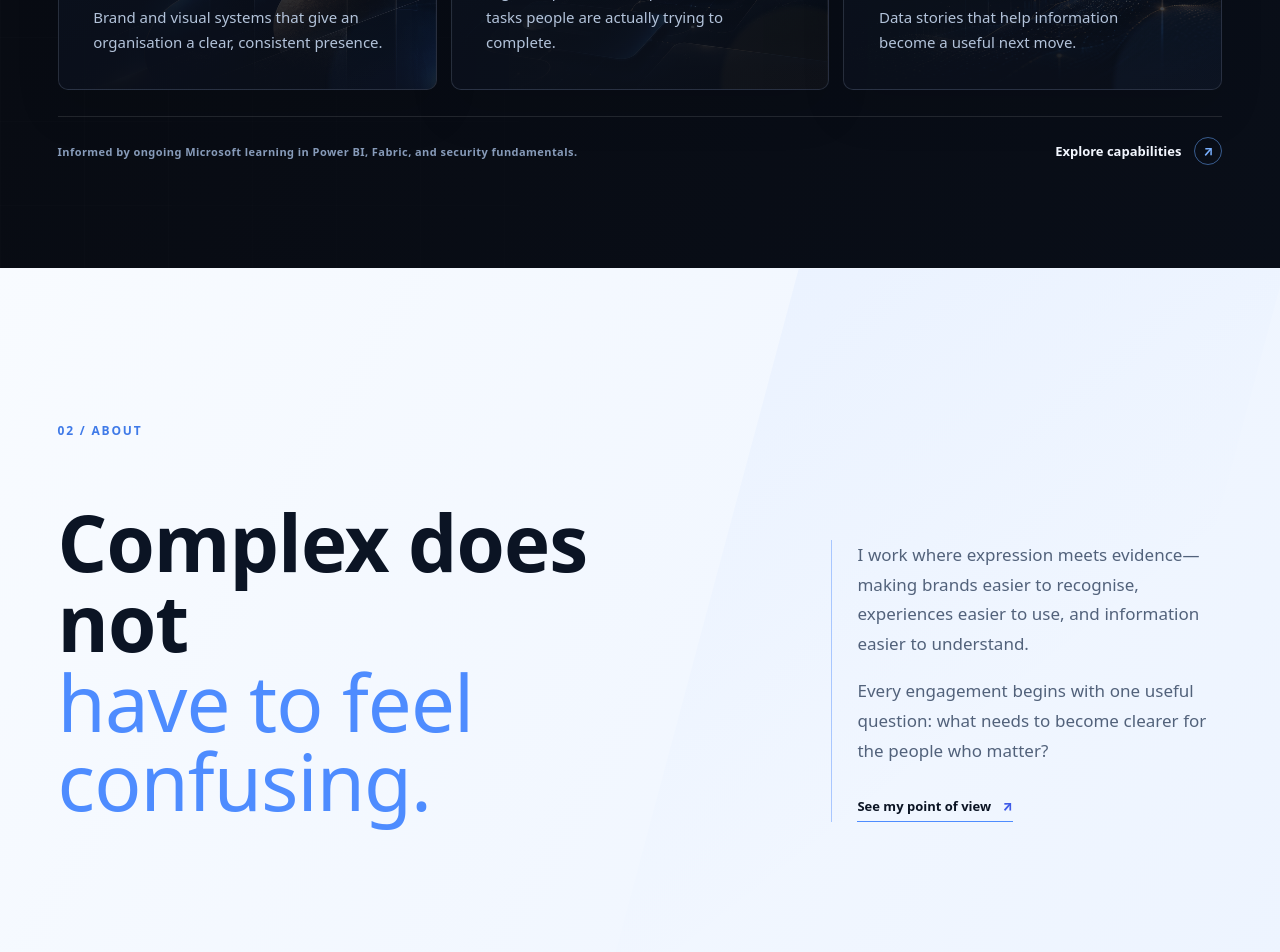
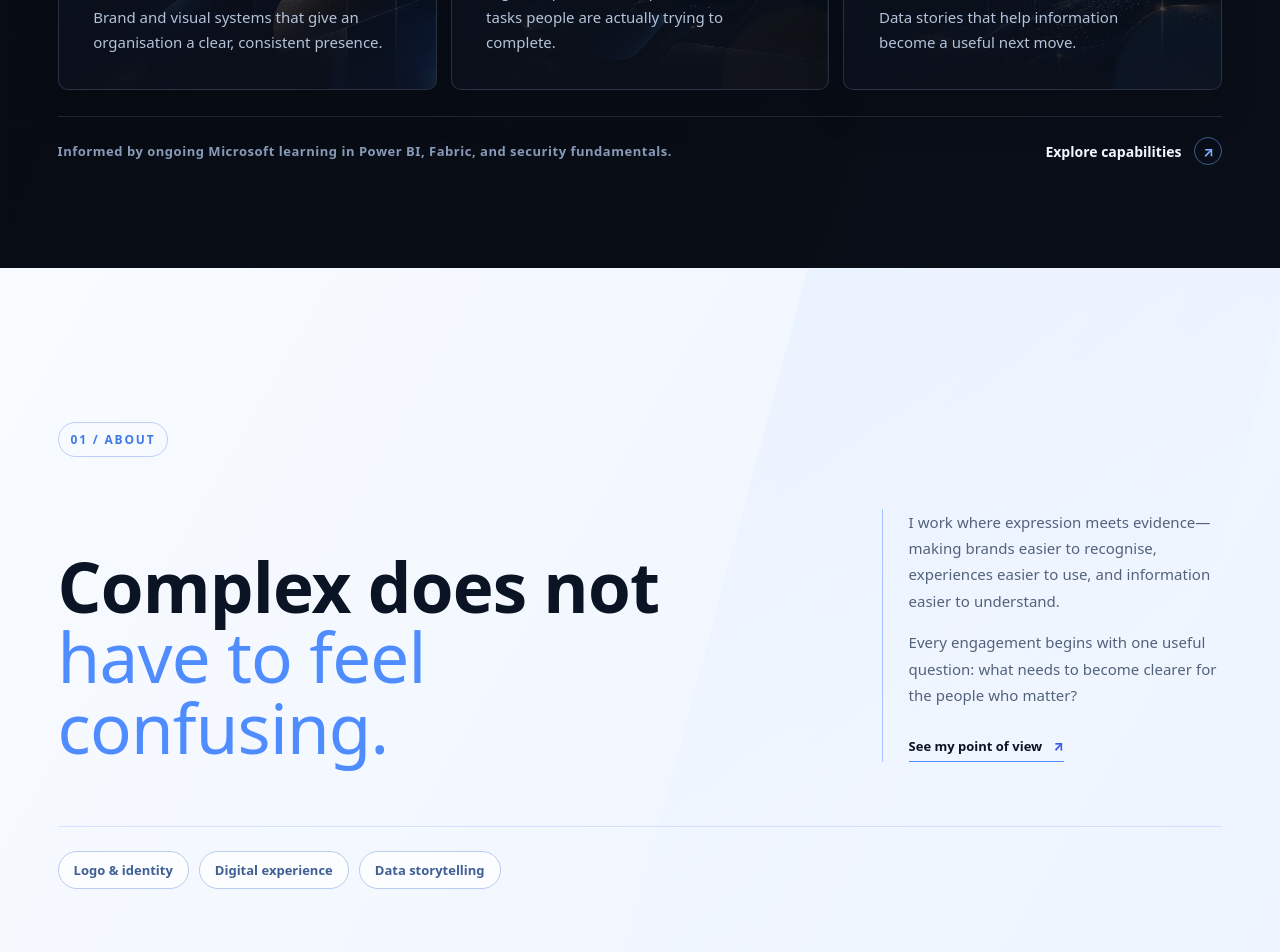
Before and after one commit to AlfredTQ/alfred-personal-website, a Next.js app: page / in a window 1280 px wide. Shown: the part 1520-2472 px from the top of the page. Built offline with nearby package versions, Linux system fonts and the light colour scheme; no server answers.

Commit message:
Align home sections with inner pages
Renumber sections consistently, fix About headline wrapping, unify section labels and width, add specialism chips, raise small text sizes.

```diff
--- a/app/contact/page.tsx
+++ b/app/contact/page.tsx
@@ -4,5 +4,5 @@ import { PageFrame } from '@/components/page-frame';
 import { Reveal } from '@/components/live-experience';
 
 export default function ContactPage() {
-  return <PageFrame><PageHero theme="contact-route-hero" label="06 / Let’s connect" title={<>Have a challenge<br /><em>worth clarifying?</em></>} lede="Tell me where you want to go. We can begin with the brand, the digital experience, the data, or simply the part that feels unclear." actions={<a className="route-email" href="mailto:alfredtackiequaye@gmail.com">alfredtackiequaye@gmail.com ↗</a>} aside={<ContactPanel />} /><section className="contact-expectations"><div className="shell"><p className="section-label">What happens next</p><div className="expectation-grid"><p>01 <span>You share the context</span></p><p>02 <span>We identify the clearest first move</span></p><p>03 <span>We decide whether there is a good fit</span></p></div></div></section></PageFrame>;
+  return <PageFrame><PageHero theme="contact-route-hero" label="05 / Let’s connect" title={<>Have a challenge<br /><em>worth clarifying?</em></>} lede="Tell me where you want to go. We can begin with the brand, the digital experience, the data, or simply the part that feels unclear." actions={<a className="route-email" href="mailto:alfredtackiequaye@gmail.com">alfredtackiequaye@gmail.com ↗</a>} aside={<ContactPanel />} /><section className="contact-expectations"><div className="shell"><p className="section-label">What happens next</p><div className="expectation-grid"><p>01 <span>You share the context</span></p><p>02 <span>We identify the clearest first move</span></p><p>03 <span>We decide whether there is a good fit</span></p></div></div></section></PageFrame>;
 }
--- a/app/credentials/page.tsx
+++ b/app/credentials/page.tsx
@@ -3,5 +3,5 @@ import { Reveal } from '@/components/live-experience';
 import { credentials } from '@/lib/content';
 
 export default function CredentialsPage() {
-  return <PageFrame><section className="credentials-route-hero"><div className="shell credentials-layout"><Reveal><p className="section-label">05 / Credentials</p><h1>Credentials that<br /><em>support the work.</em></h1><p className="credentials-copy">Microsoft credential details have been supplied by Alfred. Official verification links can be added when available.</p></Reveal><div className="credentials-list">{credentials.map(([code, title, date]) => <Reveal key={code}><article><div className="microsoft" aria-hidden="true"><i /><i /><i /><i /></div><div><span>{code}</span><h2>{title}</h2><p>Date provided: {date}</p></div><small>Verification pending</small></article></Reveal>)}</div></div></section><section className="learning-panel"><div className="shell page-copy-grid"><Reveal><p className="section-label">Why it matters</p><h2>Good design needs<br /><em>good evidence.</em></h2></Reveal><Reveal><div><p>Analytics and security awareness make it easier to ask better questions, recognise constraints, and design experiences that work in the real world.</p><p>Credentials are not a substitute for thoughtful delivery. They are one part of a practice that keeps learning connected to useful work.</p></div></Reveal></div></section></PageFrame>;
+  return <PageFrame><section className="credentials-route-hero"><div className="shell credentials-layout"><Reveal><p className="section-label">04 / Credentials</p><h1>Credentials that<br /><em>support the work.</em></h1><p className="credentials-copy">Microsoft credential details have been supplied by Alfred. Official verification links can be added when available.</p></Reveal><div className="credentials-list">{credentials.map(([code, title, date]) => <Reveal key={code}><article><div className="microsoft" aria-hidden="true"><i /><i /><i /><i /></div><div><span>{code}</span><h2>{title}</h2><p>Date provided: {date}</p></div><small>Verification pending</small></article></Reveal>)}</div></div></section><section className="learning-panel"><div className="shell page-copy-grid"><Reveal><p className="section-label">Why it matters</p><h2>Good design needs<br /><em>good evidence.</em></h2></Reveal><Reveal><div><p>Analytics and security awareness make it easier to ask better questions, recognise constraints, and design experiences that work in the real world.</p><p>Credentials are not a substitute for thoughtful delivery. They are one part of a practice that keeps learning connected to useful work.</p></div></Reveal></div></section></PageFrame>;
 }
--- a/app/page.tsx
+++ b/app/page.tsx
@@ -12,11 +12,11 @@ export default function Home() {
       <HeroMotion><SiteHeader variant="hero-site-header" /><div className="hero-copy"><p className="eyebrow"><span />Brand design · UI/UX · Data storytelling</p><h1>Design clarity<br />that moves<br /><em>work forward.</em></h1><p className="lede">I help ambitious organisations turn complex ideas into clear brands, useful digital experiences, and decision-ready data stories.</p><div className="hero-actions"><Link href="/services" className="text-action">Explore capabilities <span>↓</span></Link></div></div><Link href="/contact" className="hero-contact-disc">Start a<br />conversation <span>↗</span></Link>
       <figure className="reference-hero-media"><Image className="hero-ambient" src="/images/hero-editorial-studio.png" alt="Warm editorial studio atmosphere" fill priority sizes="100vw" /><span className="hero-name-layer" aria-hidden="true">ALFRED</span><Image className="hero-person" src="/images/alfred-hero-shoulders.png" alt="Alfred Tackie-Quaye, Creative Designer and Data Analyst" fill priority sizes="(max-width: 800px) 100vw, 58vw" /><div className="hero-people" aria-label="Available for selected collaborations"><span>Available for projects</span><b>Open</b></div><div className="hero-card hero-card-design"><span>Brand &amp; visual systems</span><strong>Make the right idea recognisable</strong><i>↗</i></div><div className="hero-card hero-card-experience"><span>Digital experience</span><strong>Make the next step easier</strong><i>↗</i></div><div className="hero-card hero-card-insight"><b>03</b><span>Make the signal in your data easier to act on.</span></div><figcaption><span>Alfred Tackie-Quaye</span><span>Based in Ghana · Available worldwide</span></figcaption></figure>
     </HeroMotion></div>
-    <section className="client-proof" aria-labelledby="proof-title"><div className="shell"><div className="proof-intro"><p className="section-label">01 / What I help clarify</p><h2 id="proof-title">Make it easier to<br /><em>recognise, use, and act on.</em></h2><p>Good work should do more than look polished. It should help the right people understand the message, move through the experience, and make the next decision with confidence.</p></div><div className="proof-grid"><article><span>01</span><i className="proof-art" aria-hidden="true" /><h3>Make it recognisable.</h3><p>Brand and visual systems that give an organisation a clear, consistent presence.</p></article><article><span>02</span><i className="proof-art" aria-hidden="true" /><h3>Make it easier to use.</h3><p>Digital experiences shaped around the tasks people are actually trying to complete.</p></article><article><span>03</span><i className="proof-art" aria-hidden="true" /><h3>Make it easier to act on.</h3><p>Data stories that help information become a useful next move.</p></article></div><div className="proof-footer"><p className="proof-note">Informed by ongoing Microsoft learning in Power BI, Fabric, and security fundamentals.</p><Link href="/services" className="proof-action">Explore capabilities <span>↗</span></Link></div></div></section>
-    <section className="section intro" id="about"><div className="shell"><p className="section-label">02 / About</p><Reveal className="intro-grid"><h2>Complex does not<br /><em>have to feel confusing.</em></h2><div><p>I work where expression meets evidence—making brands easier to recognise, experiences easier to use, and information easier to understand.</p><p>Every engagement begins with one useful question: what needs to become clearer for the people who matter?</p><Link href="/about" className="text-action">See my point of view <span>↗</span></Link></div></Reveal></div></section>
-    <section className="section capability-section" id="capabilities"><div className="shell"><div className="section-top"><div><p className="section-label">03 / Capabilities</p><h2>One practice.<br /><em>Four ways to create clarity.</em></h2></div><p>Choose one discipline or combine them. The goal is the same: make the message, journey, or decision easier to move on.</p></div><div className="service-grid">{services.map((service) => <article className="service-card" key={service.number}><div><span>{service.number}</span><i>↗</i></div><h3>{service.title}</h3><p>{service.description}</p><small>{service.tag}</small></article>)}</div></div></section>
-    <section className="work-section" id="work"><div className="shell work-intro"><p className="section-label">04 / Selected work</p><p className="work-index">01 — 02 — 03</p><h2>Work is more useful<br /><em>when the outcome is clear.</em></h2><div><p>These concept studies show how I approach a brief—from a clearer identity, to a more useful journey, to information people can act on.</p><p className="work-status">Concept studies · Real case studies coming next</p><Link className="work-cta" href="#contact">Start with the challenge, not the portfolio <span>↗</span></Link></div></div><ConceptStudyGrid /></section>
-    <section className="section credentials-section" id="credentials"><div className="shell credentials-layout"><div><p className="section-label">05 / Credentials</p><h2>Credentials that<br /><em>support the work.</em></h2><p className="credentials-copy">Microsoft credential details have been supplied by Alfred. Official verification links can be added when available.</p></div><div className="credentials-list">{credentials.map(([code, title, date]) => <article key={code}><div className="microsoft" aria-hidden="true"><i /><i /><i /><i /></div><div><span>{code}</span><h3>{title}</h3><p>Date provided: {date}</p></div><small>Verification pending</small></article>)}</div></div></section>
-    <section className="contact-section" id="contact"><div className="shell contact-layout"><div className="contact-copy"><p className="section-label">06 / Let’s make it useful</p><h2>Have a challenge<br /><em>worth clarifying?</em></h2><p>Whether you need a clearer identity, a more useful digital experience, or a better way to see the data, I’d be glad to hear what is next.</p><a href="mailto:alfredtackiequaye@gmail.com">alfredtackiequaye@gmail.com <span>↗</span></a></div><ContactPanel /></div></section>
+    <section className="client-proof" aria-labelledby="proof-title"><div className="shell"><div className="proof-intro"><p className="section-label">What I help clarify</p><h2 id="proof-title">Make it easier to<br /><em>recognise, use, and act on.</em></h2><p>Good work should do more than look polished. It should help the right people understand the message, move through the experience, and make the next decision with confidence.</p></div><div className="proof-grid"><article><span>01</span><i className="proof-art" aria-hidden="true" /><h3>Make it recognisable.</h3><p>Brand and visual systems that give an organisation a clear, consistent presence.</p></article><article><span>02</span><i className="proof-art" aria-hidden="true" /><h3>Make it easier to use.</h3><p>Digital experiences shaped around the tasks people are actually trying to complete.</p></article><article><span>03</span><i className="proof-art" aria-hidden="true" /><h3>Make it easier to act on.</h3><p>Data stories that help information become a useful next move.</p></article></div><div className="proof-footer"><p className="proof-note">Informed by ongoing Microsoft learning in Power BI, Fabric, and security fundamentals.</p><Link href="/services" className="proof-action">Explore capabilities <span>↗</span></Link></div></div></section>
+    <section className="section intro" id="about"><div className="shell"><p className="section-label">01 / About</p><Reveal className="intro-grid"><h2>Complex does not<br /><em>have to feel confusing.</em></h2><div><p>I work where expression meets evidence—making brands easier to recognise, experiences easier to use, and information easier to understand.</p><p>Every engagement begins with one useful question: what needs to become clearer for the people who matter?</p><Link href="/about" className="text-action">See my point of view <span>↗</span></Link></div></Reveal><Reveal className="intro-specialisms"><span>Logo &amp; identity</span><span>Digital experience</span><span>Data storytelling</span></Reveal></div></section>
+    <section className="section capability-section" id="capabilities"><div className="shell"><div className="section-top"><div><p className="section-label">02 / Capabilities</p><h2>One practice.<br /><em>Four ways to create clarity.</em></h2></div><p>Choose one discipline or combine them. The goal is the same: make the message, journey, or decision easier to move on.</p></div><div className="service-grid">{services.map((service) => <article className="service-card" key={service.number}><div><span>{service.number}</span><i>↗</i></div><h3>{service.title}</h3><p>{service.description}</p><small>{service.tag}</small></article>)}</div></div></section>
+    <section className="work-section" id="work"><div className="shell work-intro"><p className="section-label">03 / Selected work</p><p className="work-index">01 — 02 — 03</p><h2>Work is more useful<br /><em>when the outcome is clear.</em></h2><div><p>These concept studies show how I approach a brief—from a clearer identity, to a more useful journey, to information people can act on.</p><p className="work-status">Concept studies · Real case studies coming next</p><Link className="work-cta" href="#contact">Start with the challenge, not the portfolio <span>↗</span></Link></div></div><ConceptStudyGrid /></section>
+    <section className="section credentials-section" id="credentials"><div className="shell credentials-layout"><div><p className="section-label">04 / Credentials</p><h2>Credentials that<br /><em>support the work.</em></h2><p className="credentials-copy">Microsoft credential details have been supplied by Alfred. Official verification links can be added when available.</p></div><div className="credentials-list">{credentials.map(([code, title, date]) => <article key={code}><div className="microsoft" aria-hidden="true"><i /><i /><i /><i /></div><div><span>{code}</span><h3>{title}</h3><p>Date provided: {date}</p></div><small>Verification pending</small></article>)}</div></div></section>
+    <section className="contact-section" id="contact"><div className="shell contact-layout"><div className="contact-copy"><p className="section-label">05 / Let’s make it useful</p><h2>Have a challenge<br /><em>worth clarifying?</em></h2><p>Whether you need a clearer identity, a more useful digital experience, or a better way to see the data, I’d be glad to hear what is next.</p><a href="mailto:alfredtackiequaye@gmail.com">alfredtackiequaye@gmail.com <span>↗</span></a></div><ContactPanel /></div></section>
   </main><footer className="footer"><div className="shell"><Logo /><p>© {new Date().getFullYear()} Alfred Tackie-Quaye</p><div><a href="https://www.linkedin.com/in/alfred-tackie-quaye-93b28314b" target="_blank" rel="noreferrer">LinkedIn ↗</a><a href="https://github.com/AlfredTQ" target="_blank" rel="noreferrer">GitHub ↗</a></div></div></footer></>;
 }
--- a/app/portfolio-pages.css
+++ b/app/portfolio-pages.css
@@ -237,3 +237,21 @@
   .route-hero-grid.has-aside { grid-template-columns: 1fr; }
   .route-hero h1, .credentials-route-hero h1, .about-hero-copy h1 { font-size: clamp(46px, 12.5vw, 68px); }
 }
+
+/* ---- Home: one section-header pattern, aligned to the same content width. ---- */
+.client-proof .shell { width: min(1320px, calc(100% - clamp(48px, 9vw, 160px))); }
+.home-main .section-label { display: block; width: max-content; margin-top: 0; border: 1px solid color-mix(in srgb, currentColor 32%, transparent); border-radius: 99px; padding: 8px 12px; }
+.home-main .intro .section-label { margin-bottom: clamp(30px, 4vw, 52px); }
+.home-main .intro-grid { grid-template-columns: minmax(0, 1.25fr) minmax(300px, .6fr); gap: clamp(54px, 9vw, 150px); align-items: end; }
+.home-main .intro-grid h2 { max-width: 920px; font-size: clamp(48px, 5.4vw, 88px); }
+.home-main .intro-grid > div { max-width: 400px; }
+.home-main .intro-grid p { font-size: clamp(15px, 1.05vw, 17px); }
+.intro-specialisms { display: flex; flex-wrap: wrap; gap: 10px; margin-top: clamp(44px, 5vw, 72px); border-top: 1px solid #4e8cff30; padding-top: 24px; }
+.intro-specialisms span { border: 1px solid #b9cdf0; border-radius: 99px; background: #ffffffb0; color: #3f5f95; padding: 9px 15px; font-size: 13px; font-weight: 700; }
+.proof-note { font-size: 13px; line-height: 1.55; }
+.proof-action { font-size: 14px; }
+.proof-grid p { font-size: 15px; }
+@media (max-width: 800px) {
+  .home-main .intro-grid { grid-template-columns: 1fr; }
+  .home-main .intro-grid h2 { font-size: clamp(44px, 12vw, 64px); }
+}
--- a/app/work/page.tsx
+++ b/app/work/page.tsx
@@ -5,5 +5,5 @@ import { PageFrame } from '@/components/page-frame';
 import { Reveal } from '@/components/live-experience';
 
 export default function WorkPage() {
-  return <PageFrame><PageHero theme="work-route-hero" label="04 / Selected work" title={<>Work with<br /><em>a reason to exist.</em></>} lede="A growing library of concept studies and approved case studies. Every piece is framed around the problem, the thinking, and the useful change it was designed to make." actions={<Link className="button button-blue" href="/contact">Discuss your project <span>↗</span></Link>} /><section className="page-panel work-route-panel"><div className="shell work-route-grid"><Reveal><span>Selected work / 01—03</span><h2>Ideas made<br />visible with intent.</h2></Reveal><Reveal><p>The studies below are exploratory—not client claims. They show the kind of clarity I bring to brand systems, digital journeys, and data stories.</p><p className="route-status">Real case studies will be added with permission and context.</p></Reveal><ConceptStudyGrid /></div></section></PageFrame>;
+  return <PageFrame><PageHero theme="work-route-hero" label="03 / Selected work" title={<>Work with<br /><em>a reason to exist.</em></>} lede="A growing library of concept studies and approved case studies. Every piece is framed around the problem, the thinking, and the useful change it was designed to make." actions={<Link className="button button-blue" href="/contact">Discuss your project <span>↗</span></Link>} /><section className="page-panel work-route-panel"><div className="shell work-route-grid"><Reveal><span>Selected work / 01—03</span><h2>Ideas made<br />visible with intent.</h2></Reveal><Reveal><p>The studies below are exploratory—not client claims. They show the kind of clarity I bring to brand systems, digital journeys, and data stories.</p><p className="route-status">Real case studies will be added with permission and context.</p></Reveal><ConceptStudyGrid /></div></section></PageFrame>;
 }
```
Also changed, not shown: components/page-hero.tsx (line endings or trailing spaces).
